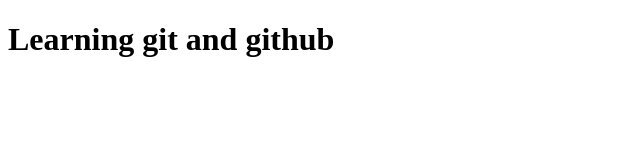
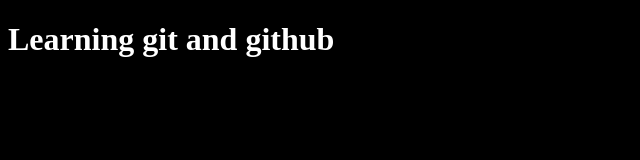
Before and after one commit to Nel4Nelson/my-app, a plain HTML site: page index.html in a window 1280 px wide. Shown: the whole page, without its empty margins (0-640 px from the left). Drawn offline with Linux system fonts and the light colour scheme.

Commit message:
add index.css

```diff
--- /dev/null
+++ b/index.css
@@ -0,0 +1,4 @@
+body {
+    background-color: black;
+    color: white;
+}
--- a/index.html
+++ b/index.html
@@ -3,6 +3,7 @@
 <head>
     <meta charset="UTF-8">
     <meta name="viewport" content="width=device-width, initial-scale=1.0">
+    <link rel="stylesheet" href="index.css">
     <title>My APP</title>
 </head>
 <body>
```
